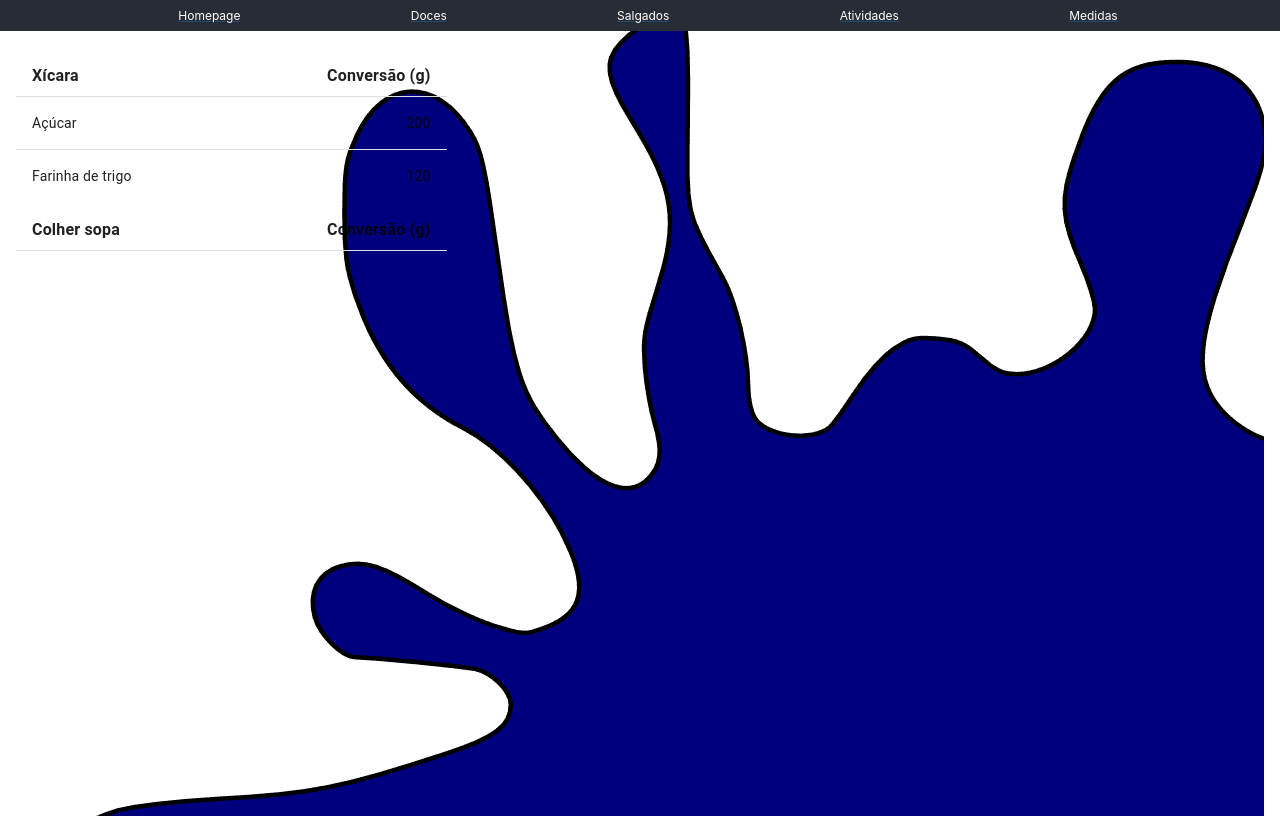
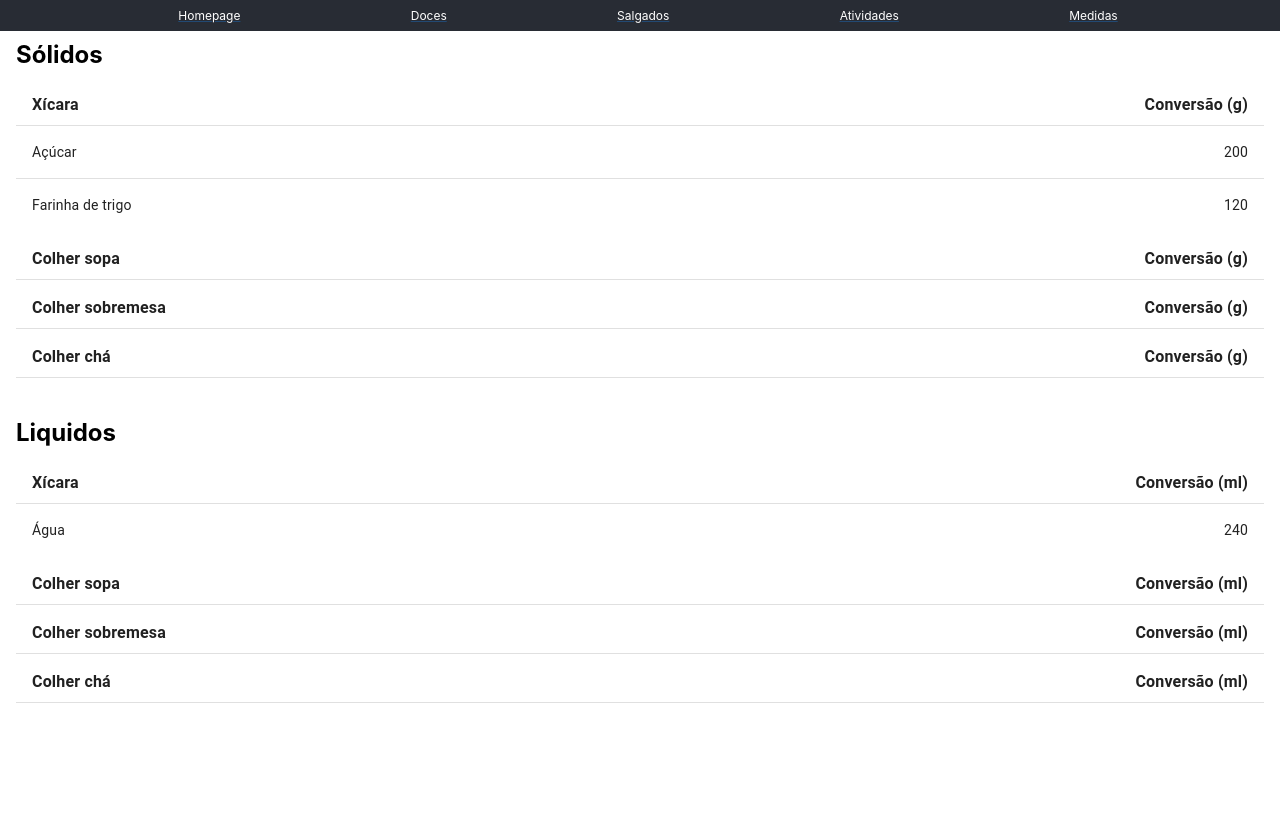
Before and after one commit to nunocunha22/RecipesNStuffs, a React (Create React App) app: page /measurements in a window 1280 px wide. After the commit the page ends 800 px from the top, so only its background shows below. Built offline with nearby package versions, Linux system fonts and the light colour scheme.

Commit message:
New Component added : "Cupcakes". Added new content to the "cookies" component. Routing for the "cookies" added. New pictures added. "Measurements" component updates with new data

```diff
--- a/src/App.js
+++ b/src/App.js
@@ -23,6 +23,7 @@ import { Button } from '@mui/material';
 import SwipeablePhoneDrawer from './Components/Custom_Components/SwipeablePhoneDrawer';
 import CroqueMonsieur from './Components/Salty_Components/CroqueMonsieur';
 import Waffles from './Components/Sweet_Components/Waffles';
+import Cupcakes from './Components/Sweet_Components/Cupcakes';
 
 
 function App() {
@@ -80,12 +81,19 @@ function App() {
           <Route path="activities" element={<Activities />} />
           <Route path="measurements" element={<Measurements />} />
 
+          {/* ACTIVITIES */}
+
           <Route path="massinha_nuvem" element={<MassinhaNuvem />} />
+
+          {/* SALTY */}
 
           <Route path="croque_monsieur" element={<CroqueMonsieur />} />
 
+          {/* SWEET */}
+
           <Route path="biscoitosAvelã" element={<BiscoitosAvelã />} />
           <Route path="cookies" element={<Cookies />} />
+          <Route path="cupcakes" element={<Cupcakes />} />
           <Route path="macarrons" element={<Macarrons />} />
           <Route path="palmiers" element={<Palmiers />} />
           <Route path="pipocas" element={<Pipocas />} />
--- a/src/Components/Measurements.jsx
+++ b/src/Components/Measurements.jsx
@@ -10,15 +10,21 @@ function createData(name, conversion) {
     return { name, conversion };
 }
 
-const rows = [
+const rows_solid = [
     createData('Açúcar', 200),
     createData('Farinha de trigo', 120),
 ]
 
+const rows_liquid = [
+    createData('Água', 240),
+]
+
+
 export default function Measurements() {
     return (
-        <div className="display-grid measurementsPicture">
+        <div>
             <TableContainer className="margin-top-32">
+                <h1>Sólidos</h1>
                 <Table aria-label="simple table">
                     <TableHead>
                         <TableRow>
@@ -27,7 +33,7 @@ export default function Measurements() {
                         </TableRow>
                     </TableHead>
                     <TableBody>
-                        {rows.map((row) => (
+                        {rows_solid.map((row) => (
                             <TableRow
                                 key={row.name}
                                 sx={{ '&:last-child td, &:last-child th': { border: 0 } }}
@@ -45,6 +51,60 @@ export default function Measurements() {
                             <TableCell align="right">Conversão&nbsp;(g)</TableCell>
                         </TableRow>
                     </TableHead>
+                    <TableHead>
+                        <TableRow>
+                            <TableCell>Colher sobremesa</TableCell>
+                            <TableCell align="right">Conversão&nbsp;(g)</TableCell>
+                        </TableRow>
+                    </TableHead>
+                    <TableHead>
+                        <TableRow>
+                            <TableCell>Colher chá</TableCell>
+                            <TableCell align="right">Conversão&nbsp;(g)</TableCell>
+                        </TableRow>
+                    </TableHead>
+                </Table>
+            </TableContainer>
+            <TableContainer className="margin-top-32">
+                <h1>Liquidos</h1>
+                <Table aria-label="simple table">
+                    <TableHead>
+                        <TableRow>
+                            <TableCell>Xícara</TableCell>
+                            <TableCell align="right">Conversão&nbsp;(ml)</TableCell>
+                        </TableRow>
+                    </TableHead>
+                    <TableBody>
+                        {rows_liquid.map((row) => (
+                            <TableRow
+                                key={row.name}
+                                sx={{ '&:last-child td, &:last-child th': { border: 0 } }}
+                            >
+                                <TableCell component="th" scope="row">
+                                    {row.name}
+                                </TableCell>
+                                <TableCell align="right">{row.conversion}</TableCell>
+                            </TableRow>
+                        ))}
+                    </TableBody>
+                    <TableHead>
+                        <TableRow>
+                            <TableCell>Colher sopa</TableCell>
+                            <TableCell align="right">Conversão&nbsp;(ml)</TableCell>
+                        </TableRow>
+                    </TableHead>
+                    <TableHead>
+                        <TableRow>
+                            <TableCell>Colher sobremesa</TableCell>
+                            <TableCell align="right">Conversão&nbsp;(ml)</TableCell>
+                        </TableRow>
+                    </TableHead>
+                    <TableHead>
+                        <TableRow>
+                            <TableCell>Colher chá</TableCell>
+                            <TableCell align="right">Conversão&nbsp;(ml)</TableCell>
+                        </TableRow>
+                    </TableHead>
                 </Table>
             </TableContainer>
         </div>
--- a/src/Components/Sweet_Components/Cookies.jsx
+++ b/src/Components/Sweet_Components/Cookies.jsx
@@ -8,11 +8,35 @@ export default function Cookies() {
                 <li>
                     <h2>Ingredientes</h2>
                 </li>
+                <ul>
+                    <li>125g de manteiga sem sal (temperatura ambiente)</li>
+                    <li>1 ovo</li>
+                    <li>150g de açúcar</li>
+                    <li>100g de açúcar mascavado</li>
+                    <li>210g de farinha</li>
+                    <li>5g de fermento em pó</li>
+                    <li>5ml de aroma de baunilha</li>
+                    <li>200g de chocolate</li>
+                    ou
+                    <li>200g de pepitas de chocolate</li>
+                </ul>
             </ul>
             <ul>
                 <li>
                     <h2>Preparação</h2>
                 </li>
+                <ol>
+                    <li>Num recipiente, misturar a manteiga, o açúcar mascavado, o açucar e o aroma de baunilha até obter um creme homogéneo</li>
+                    <li>Adicionar o ovo e bater tudo muito bem</li>
+                    <li>Adicionar aos poucos a farinha e misturar tudo muito bem. Há-de chegar um ponto em que será preciso usar as mãos para misturar</li>
+                    <li>Depois de tudo bem misturado, acrescentar o chocolate picado (finamente ou em pedaços maiores, depende do gosto de cada um) ou as pepitas de chocolate</li>
+                    <li>Misturar tudo muito bem até o chocolate ficar bem espalhado pela massa</li>
+                    <li>Pré_aquecer o forno a 200ºC</li>
+                    <li>Formar bolinhas pequenas e dispôr num tabuleiro forrado com papel vegetal. Deixar algum espaço (2 a 3cm) entre as bolinhas porque vão "derreter" para obter a forma os cookies.
+                    </li>
+                    <li>Colocar no forno uns 10min</li>
+                    <li>Retirar do forno e avisar as crianças para não mexer porque ainda estão muito quente. O aviso também serve para os adultos gulosos&#128514;</li>
+                </ol>
             </ul>
             <ul>
                 <li>
--- /dev/null
+++ b/src/Components/Sweet_Components/Cupcakes.jsx
@@ -0,0 +1,57 @@
+import { Card, CardContent, Link } from "@mui/material";
+import React from "react";
+
+export default function Cupcakes() {
+    return (
+        <div className="margin-top-32">
+            <h1>Receita de cupcakes</h1>
+            <ul>
+                <li>
+                    <h2>Ingredientes</h2>
+                    <h3>&#45;&#62; para 15 a 17 cupcakes</h3>
+                </li>
+                <ul>
+                    <li>3 ovos (separar as claras e as gemas)</li>
+                    <li>100g de manteiga sem sal (temperatura ambiente)</li>
+                    <li>160g de açúcar</li>
+                    <li>120ml de leite</li>
+                    <li>180g de farinha</li>
+                    <li>5ml de aroma de baunilha</li>
+                    <li>9g de fermento em pó</li>
+                </ul>
+            </ul>
+            <ul>
+                <li>
+                    <h2>Preparação</h2>
+                </li>
+                <ol>
+                    <li>Bater as claras em castelo e reservar.</li>
+                    <li>Num recipiente juntar as gemas, o açúcar e a manteiga até formarem um creme.</li>
+                    <li>Adicionar o leite e aroma de baunilha. Bater muito bem.</li>
+                    <li>Adicionar a farinha e o fermento e bater tudo até obter uma massa homogénea e sem grumos.</li>
+                    <li>Adicionar as claras batidas em 2 ou 3 vezes. Mexer delicadamente, com um salazar ou uma colher de pau, até incorporar tudo muito bem.</li>
+                    <li>Pré-aquecer o forno a 180ºC </li>
+                    <li>Verter a massa em forminhas de cupcakes. Encher as forminhas pela metade ou, no máximo, até aos 2/3 para obter um cupcake um pouco mais alto que a forminha</li>
+                    <li>Colocar no forno a 180ºC, com ventoinha, por 20min.</li>
+                    <li>Esperar até arrefecerem completamente para poder decorá-los</li>
+                </ol>
+                <p className="nota"><strong>Nota: </strong> Conservar os cupcakes fora do frigorifico. Conservá-los num recipiente fechado, de preferência hermético, à temperatura ambiente. </p>
+            </ul>
+            <ul>
+                <li>
+                    <h2>Galeria de imagens</h2>
+                </li>
+            </ul>
+            <div className="display-grid-pic">
+                <Card>
+                    <CardContent>
+                        <Link href="./pictures/cupcakes2.png" rel="noopener noreferrer">
+                            <img className="listPictureComponents" src=".\pictures\cupcakes2.png" alt="cupcakes" />
+                        </Link>
+                        <h2>Cupcakes</h2>
+                    </CardContent>
+                </Card>
+            </div>
+        </div >
+    )
+};
--- a/src/Components/Sweets.jsx
+++ b/src/Components/Sweets.jsx
@@ -22,6 +22,14 @@ export default function Sweet() {
                         <Link className="listLink" href="cookies">
                             <img className="listPicture" src=".\pictures\cookiess.jpg" alt="cookies" />
                             <h2>Cookies</h2>
+                        </Link>
+                    </CardContent>
+                </Card>
+                <Card>
+                    <CardContent>
+                        <Link className="listLink" href="cupcakes">
+                            <img className="listPicture" src=".\pictures\cupcakes.png" alt="waffles" />
+                            <h2>Cupcakes</h2>
                         </Link>
                     </CardContent>
                 </Card>
```
Also changed, not shown: public/pictures/cupcakes.png (added), 1 other file (tests, documents, lock files or other folders).
